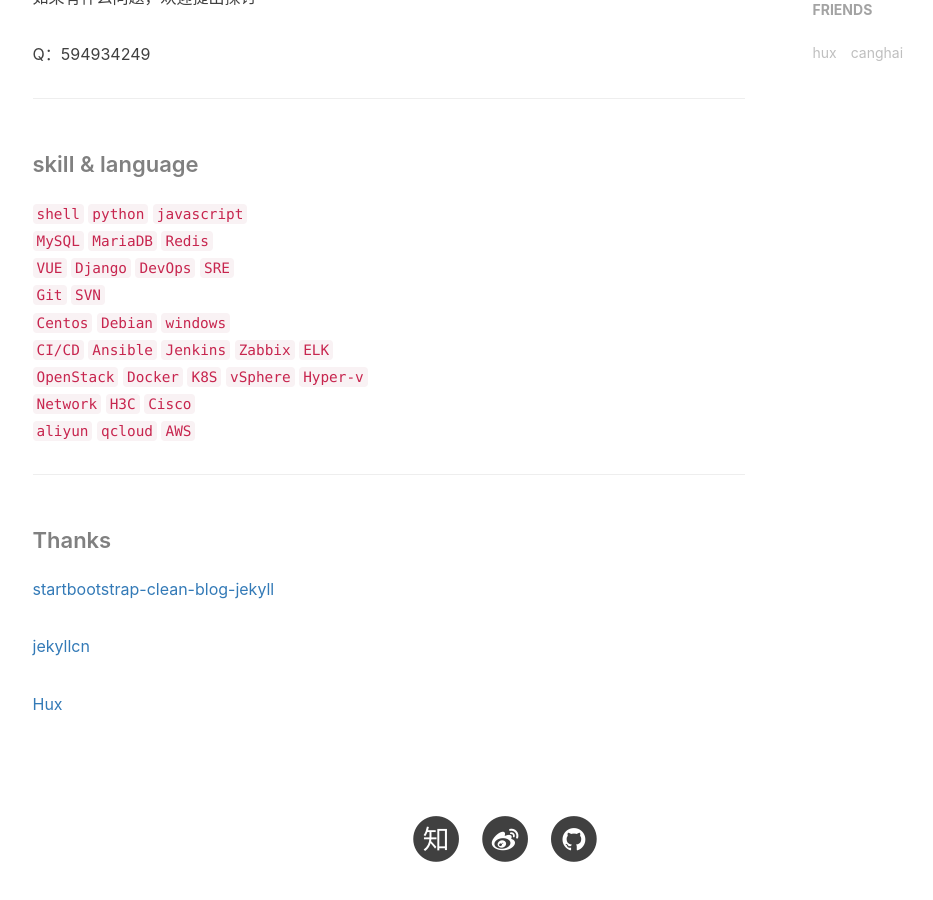
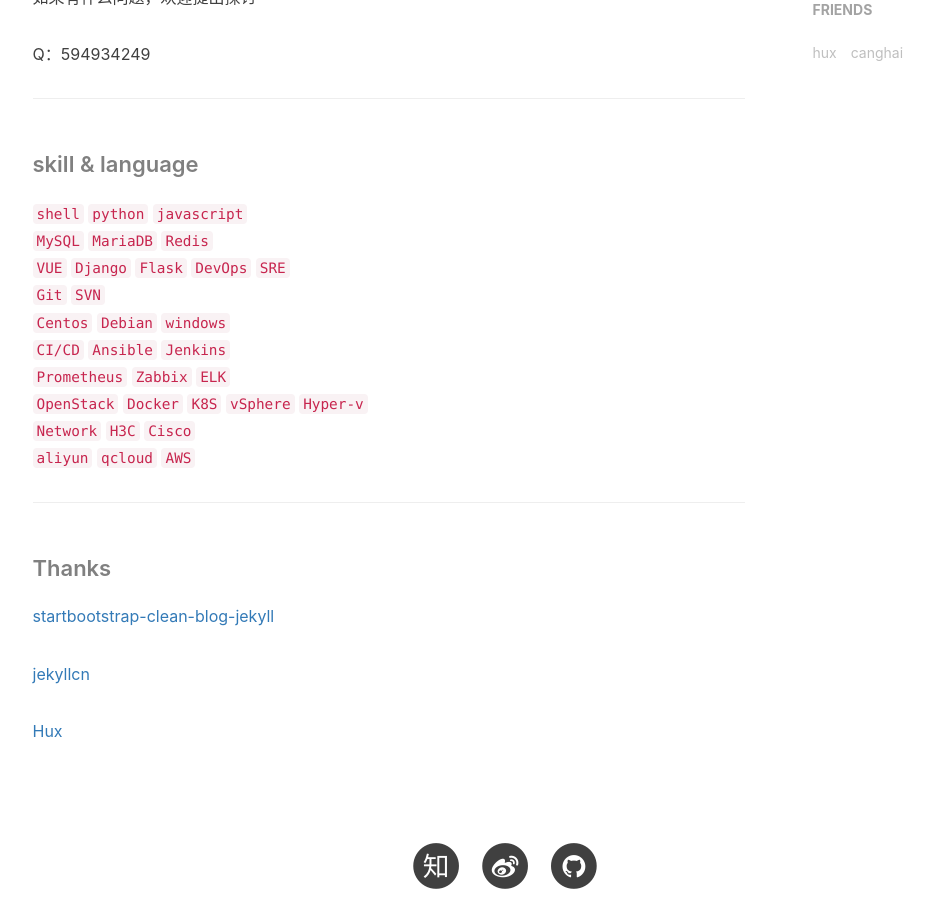
Before and after one commit to chaoxiaodi/chaoxiaodi.github.io, a Jekyll site: the page built from about.html, in a window 1280 px wide and 900 px high, scrolled down 962 px. Shown: the whole window, without its empty margins (135-1068 px from the left). Built offline with Jekyll 4.4.1, drawn with Linux system fonts in a browser that asks for light colours; nearby versions of some CDN libraries; comment, search, counter and statistics services are not loaded.

Commit message:
update ablout

```diff
--- a/_includes/about/zh.md
+++ b/_includes/about/zh.md
@@ -21,10 +21,11 @@ Q：594934249
 #### skill & language
  `shell` `python` `javascript`<br>
  `MySQL` `MariaDB` `Redis`<br>
- `VUE` `Django` `DevOps` `SRE`<br>
+ `VUE` `Django` `Flask` `DevOps` `SRE`<br>
  `Git` `SVN`<br>
  `Centos` `Debian` `windows`<br>
- `CI/CD` `Ansible` `Jenkins` `Zabbix` `ELK`<br>
+ `CI/CD` `Ansible` `Jenkins`<br>
+ `Prometheus` `Zabbix` `ELK`<br>
  `OpenStack` `Docker` `K8S` `vSphere` `Hyper-v`<br>
  `Network` `H3C` `Cisco`<br>
  `aliyun` `qcloud` `AWS`<br>
```
